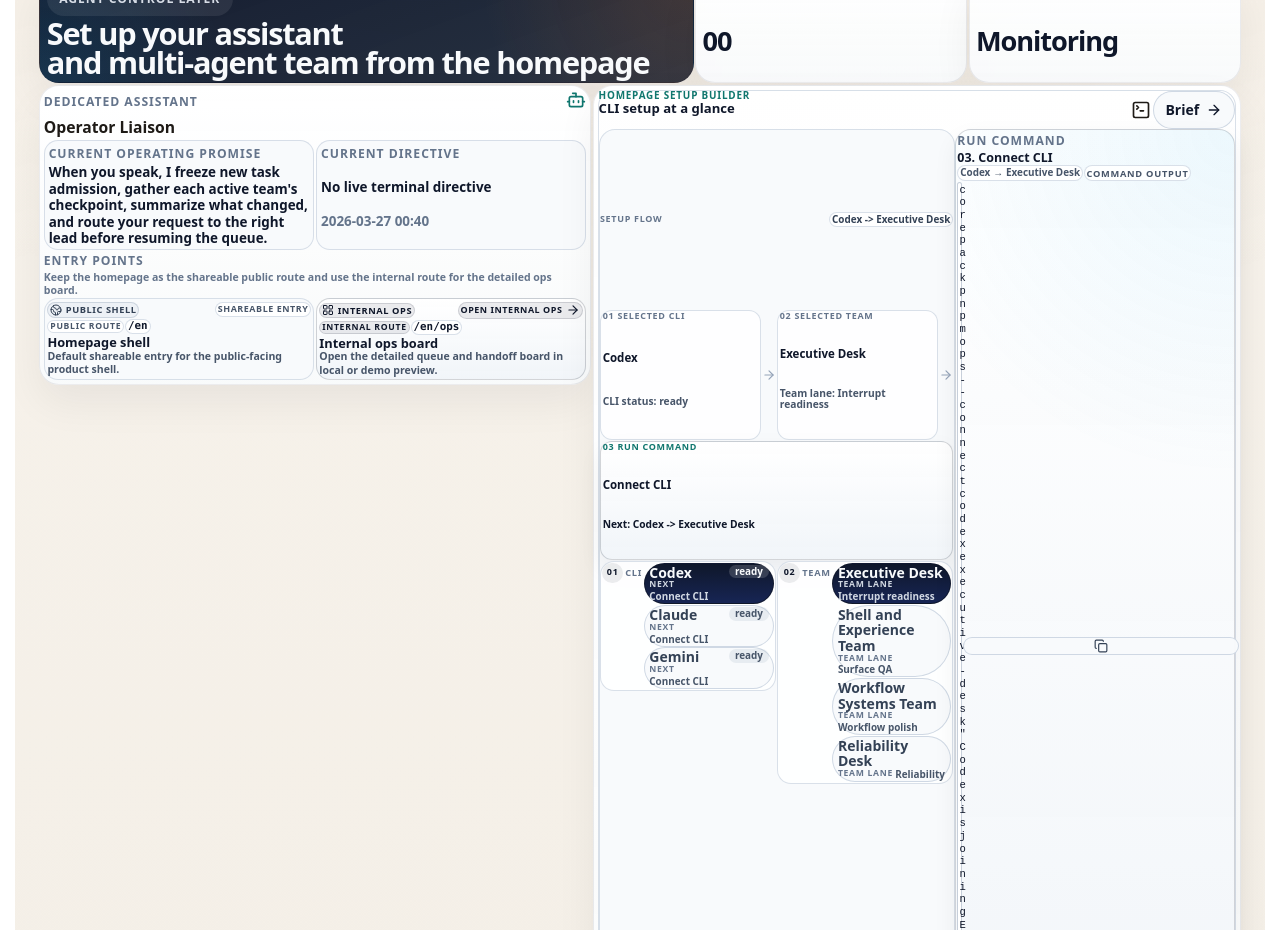
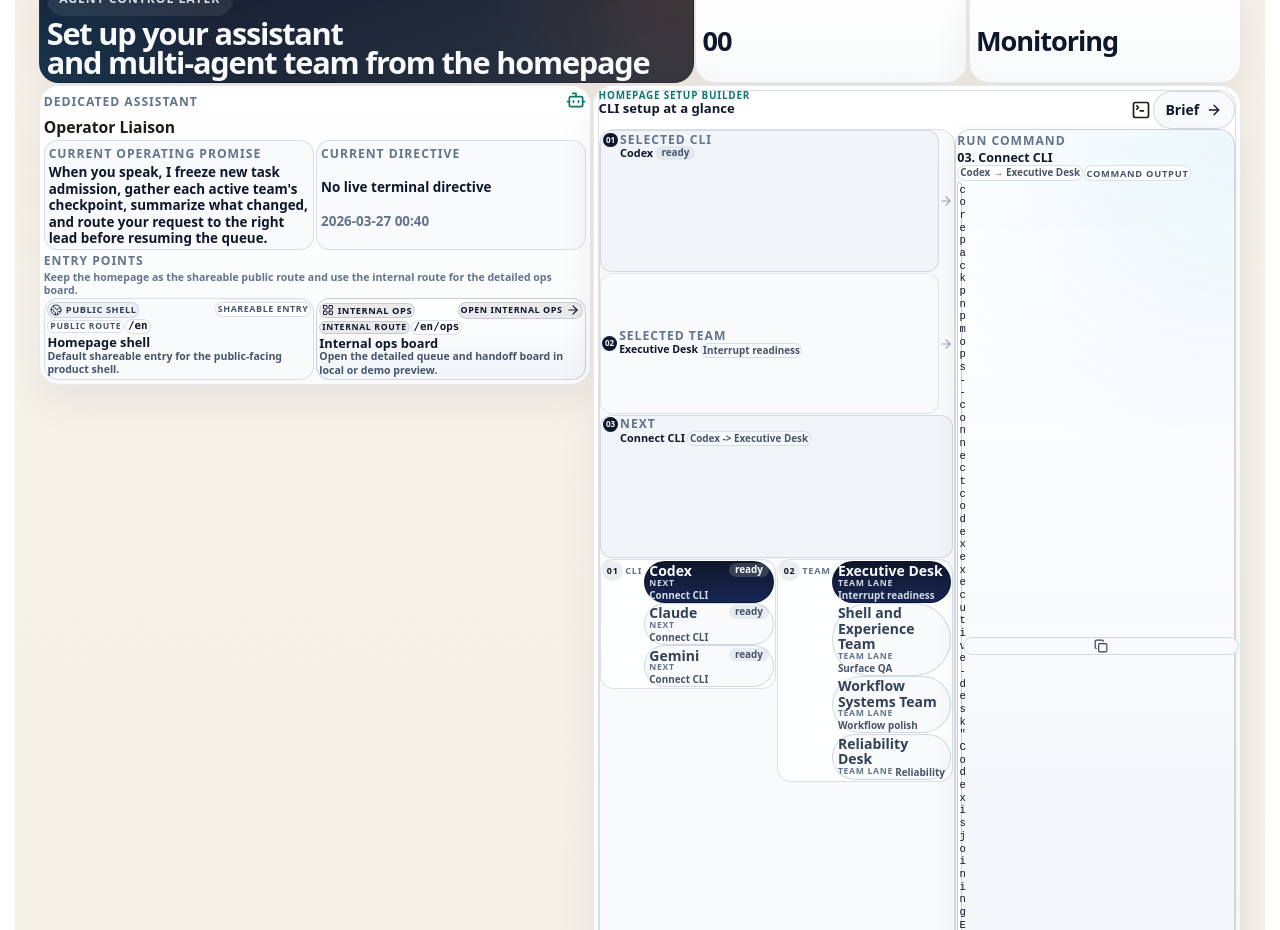
Before and after one commit to GongJae00/research-pages, a Next.js app in the folder apps/web/: page /en in a window 1280 px wide. Shown: the part 1600-2530 px from the top of the page. Built offline with nearby package versions, Linux system fonts and the light colour scheme; no server answers.

Commit message:
Autonomy batch 1734: shell-experience, workflow-systems

```diff
--- a/apps/web/src/components/homepage-agent-control-section.module.css
+++ b/apps/web/src/components/homepage-agent-control-section.module.css
@@ -1286,7 +1286,7 @@
 .setupSummaryInline {
   display: flex;
   flex-wrap: wrap;
-  justify-content: flex-end;
+  justify-content: flex-start;
   gap: 0.04rem;
 }
 
--- a/apps/web/src/components/homepage-agent-control-section.tsx
+++ b/apps/web/src/components/homepage-agent-control-section.tsx
@@ -529,42 +529,51 @@ export function HomepageAgentControlSection({
             <div className={styles.setupWorkbench}>
               <div className={styles.setupSelectionPanel} aria-label={getSetupInputLabel(locale)}>
                 {nextSetupCommand ? (
-                  <div className={styles.setupSelectionLead}>
-                    <div className={styles.setupSelectionLeadTop}>
-                      <span className={styles.setupSelectionLeadLabel}>{setupFlowLabel}</span>
-                      <span className={styles.setupSelectionLeadPath}>{selectedSetupPath}</span>
-                    </div>
-                    <div className={styles.selectionDigestRow} aria-label={setupFlowLabel}>
-                      <span className={styles.selectionDigestChip}>
-                        <span className={styles.setupDigestKey}>{`01 ${copy.selectedCli}`}</span>
+                  <div className={styles.setupSummaryInline} aria-label={setupFlowLabel}>
+                    <span className={`${styles.summaryChip} ${styles.summaryChipAccent}`}>
+                      <span className={styles.commandStep}>01</span>
+                      <span className={styles.summaryChipCopy}>
+                        <span className={styles.metaLabel}>{copy.selectedCli}</span>
+                        <span className={styles.summaryChipValueRow}>
                           <strong>{selectedProvider?.label ?? "-"}</strong>
-                        <span className={styles.selectionDigestMeta}>
-                          {`${copy.selectedCliStatusLabel}: ${
-                            selectedProvider ? getProviderStatusLabel(locale, selectedProvider.status) : "-"
-                          }`}
+                          <span
+                            className={`${styles.inlineStatusBadge} ${getProviderStatusClass(
+                              selectedProvider?.status ?? "ready",
+                            )}`}
+                          >
+                            {selectedProvider
+                              ? getProviderStatusLabel(locale, selectedProvider.status)
+                              : "-"}
                           </span>
                         </span>
-                      <span className={styles.selectionDigestArrow} aria-hidden="true">
+                      </span>
+                    </span>
+                    <span className={styles.summaryFlowArrow} aria-hidden="true">
                       <ArrowRight size={14} />
                     </span>
-                      <span className={styles.selectionDigestChip}>
-                        <span className={styles.setupDigestKey}>{`02 ${copy.selectedTeamLabel}`}</span>
+                    <span className={styles.summaryChip}>
+                      <span className={styles.commandStep}>02</span>
+                      <span className={styles.summaryChipCopy}>
+                        <span className={styles.metaLabel}>{copy.selectedTeamLabel}</span>
+                        <span className={styles.summaryChipValueRow}>
                           <strong>{selectedTeam?.name ?? "-"}</strong>
-                        <span className={styles.selectionDigestMeta}>
-                          {`${copy.selectedLaneLabel}: ${selectedTeam?.lane ?? "-"}`}
+                          <span className={styles.setupSummaryTag}>{selectedTeam?.lane ?? "-"}</span>
                         </span>
                       </span>
-                      <span className={styles.selectionDigestArrow} aria-hidden="true">
+                    </span>
+                    <span className={styles.summaryFlowArrow} aria-hidden="true">
                       <ArrowRight size={14} />
                     </span>
-                      <span className={`${styles.selectionDigestChip} ${styles.selectionDigestChipActive}`}>
-                        <span className={styles.setupDigestKey}>{`03 ${copy.runCommandLabel}`}</span>
+                    <span className={`${styles.summaryChip} ${styles.summaryChipAccent} ${styles.summaryChipWide}`}>
+                      <span className={styles.commandStep}>03</span>
+                      <span className={styles.summaryChipCopy}>
+                        <span className={styles.metaLabel}>{copy.nextActionLabel}</span>
+                        <span className={styles.summaryChipValueRow}>
                           <strong>{nextSetupCommand.title}</strong>
-                        <span className={styles.selectionDigestMeta}>
-                          {`${copy.nextActionLabel}: ${selectedSetupPath}`}
+                          <span className={styles.setupSummaryTag}>{selectedSetupPath}</span>
                         </span>
                       </span>
-                    </div>
+                    </span>
                   </div>
                 ) : null}
 
```
Also changed, not shown: apps/web/src/components/affiliation-workspace.tsx (+15 -0 lines). Lines whose indentation alone changed are shown as unchanged.
